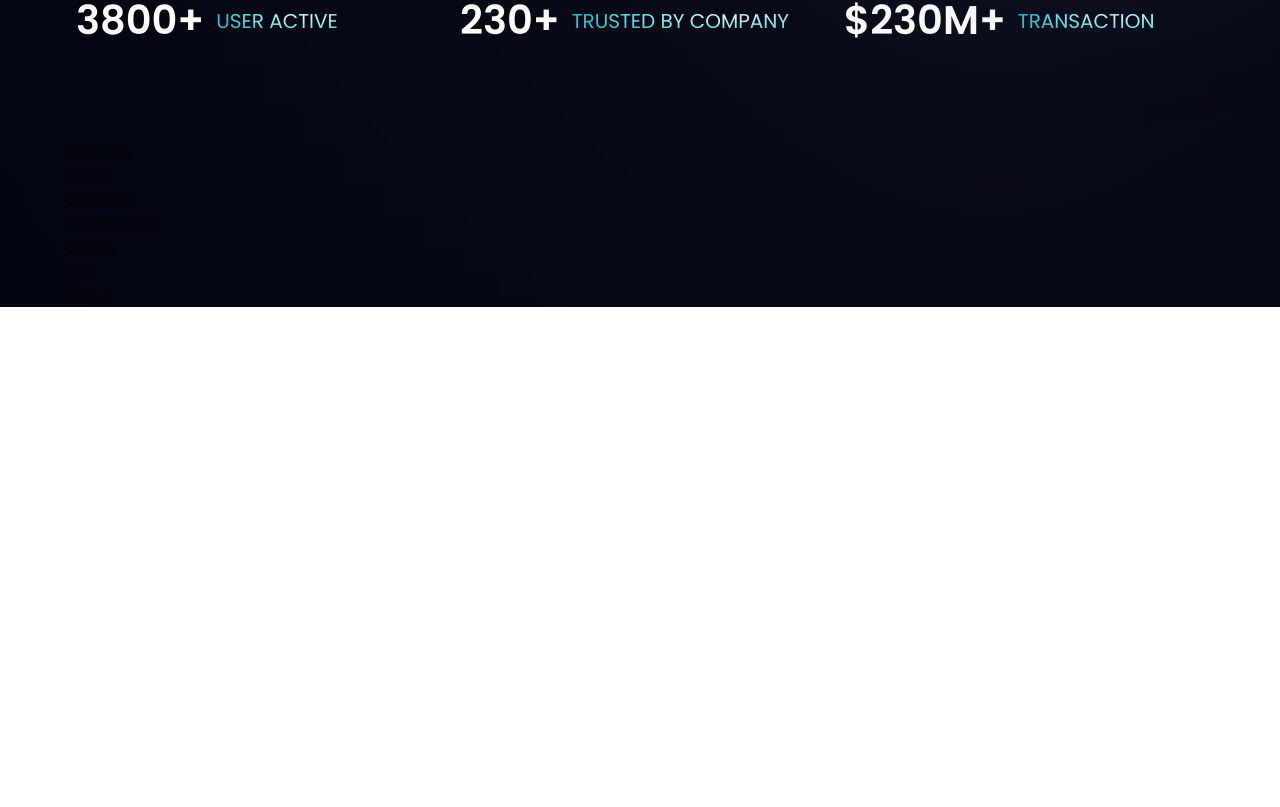
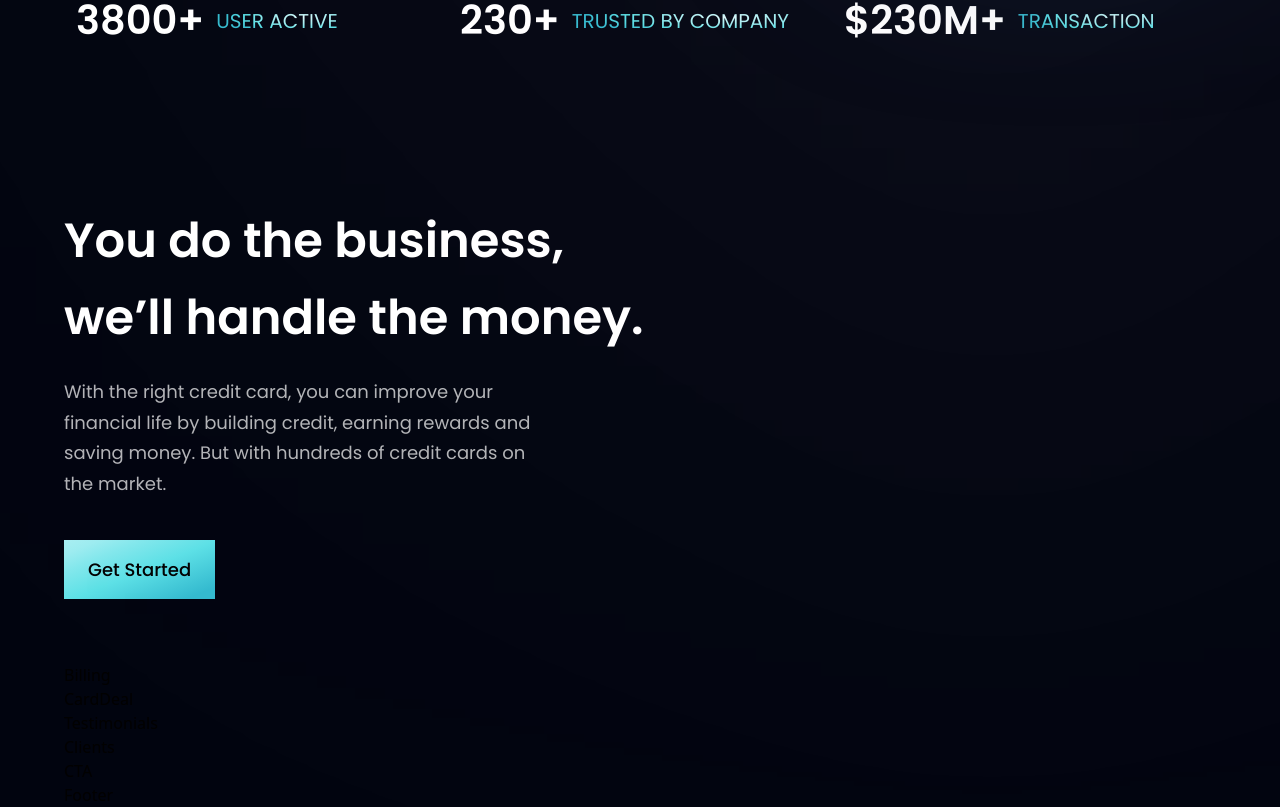
Before and after one commit to owaisahmad315/Modern-bank-app, a React (Vite) app: page / in a window 1280 px wide. Shown: the part 806-1613 px from the top of the page. Before the commit the page ends 1113 px from the top, so only its background shows below. Built offline with nearby package versions, Linux system fonts and the light colour scheme.

Commit message:
half done with the business section

```diff
--- a/src/components/Business.jsx
+++ b/src/components/Business.jsx
@@ -1,8 +1,25 @@
 import React from 'react'
+import { features } from '../constants';
+import styles, { layout } from '../style';
+import Button from './Button'
 
 const Business = () => {
   return (
-    <div>Business</div>
+     <section id="features" className={layout.section}>
+      <div className={layout.sectionInfo}>
+        <h2 className={styles.heading2}>
+        You do the business, <br
+        className="sm:block hidden"/> we’ll handle the money.
+        </h2>
+        <p className={`${styles.paragraph} max-w-[470px] mt-5`}>
+        With the right credit card, you can improve your financial life by building credit, earning rewards and saving money. But with hundreds of credit cards on the market.
+        </p>
+
+        <Button styles="mt-10"/>
+
+      </div>
+
+     </section>
   )
 }
 
--- a/src/components/Button.jsx
+++ b/src/components/Button.jsx
@@ -1,8 +1,12 @@
 import React from 'react'
 
-const Button = () => {
+const Button = ({styles}) => {
   return (
-    <div>Button</div>
+     <button type="button" className={`py-4 px-6
+     bg-blue-gradient font-poppins font-medium
+     text-[18px] text-primay outline-none ${styles}`}>
+        Get Started
+     </button>
   )
 }
 
```
